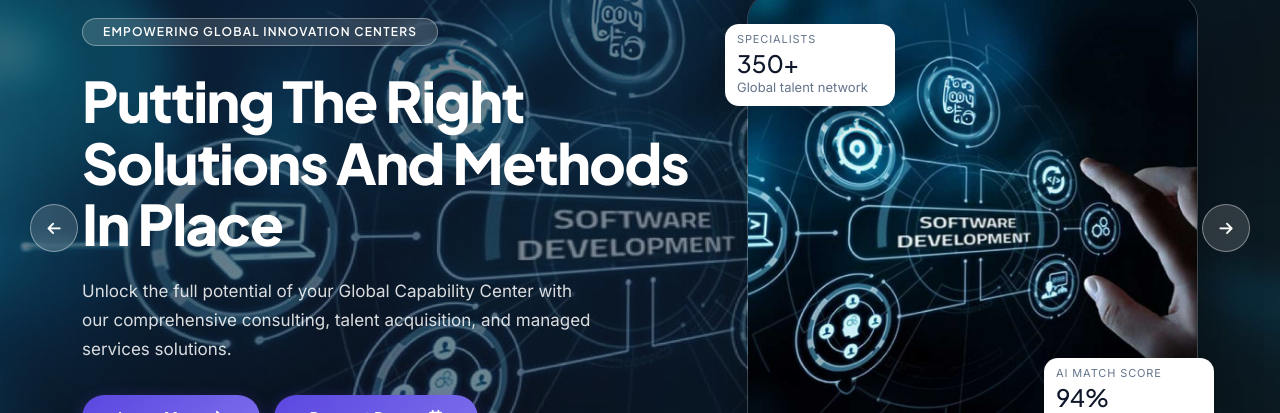
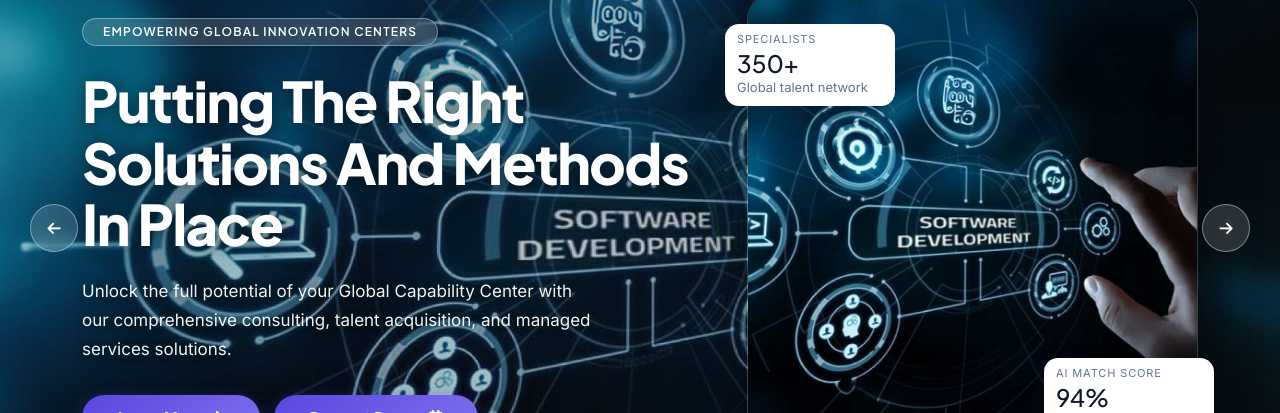
Before and after one commit to PixelAdvant/PixelAdvantWebsite, a React (Vite) app: page / in a window 1280 px wide. Shown: the part 250-663 px from the top of the page. Built offline with nearby package versions, Linux system fonts and the light colour scheme; no server answers.

Commit message:
Make hero overlay more transparent with text shadow for readability

```diff
--- a/src/assets/scss/_hero.scss
+++ b/src/assets/scss/_hero.scss
@@ -132,7 +132,7 @@
 
         &::before {
             @include before;
-            background: linear-gradient(120deg, rgba(15, 23, 42, 0.60) 0%, rgba(17, 34, 57, 0.52) 55%, rgba(22, 49, 54, 0.48) 100%);
+            background: linear-gradient(120deg, rgba(15, 23, 42, 0.32) 0%, rgba(17, 34, 57, 0.26) 55%, rgba(22, 49, 54, 0.22) 100%);
             z-index: -1;
         }
     }
@@ -171,6 +171,7 @@
             margin-bottom: 22px;
             letter-spacing: -0.025em;
             font-weight: 800;
+            text-shadow: 0 2px 16px rgba(0, 0, 0, 0.45);
 
             @include breakpoint (max-xxl){
                 font-size: 56px;
@@ -190,12 +191,13 @@
         }
 
         p {
-            color: rgba(255, 255, 255, 0.85);
+            color: rgba(255, 255, 255, 0.95);
             font-size: 17px;
             font-weight: 400;
             line-height: 1.7;
             margin-bottom: 32px;
             max-width: 520px;
+            text-shadow: 0 1px 8px rgba(0, 0, 0, 0.4);
         }
 
         .hero-button {
```
